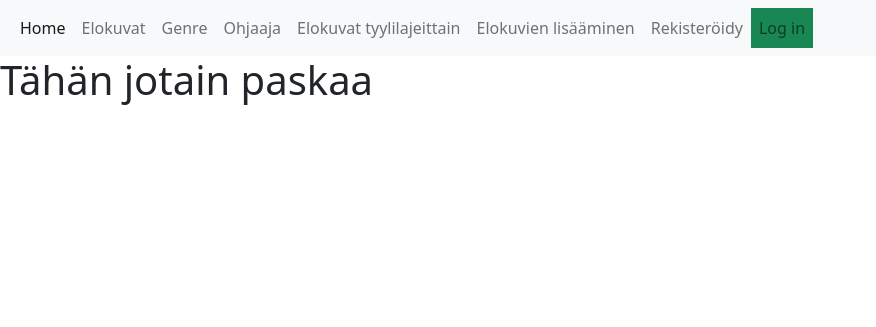
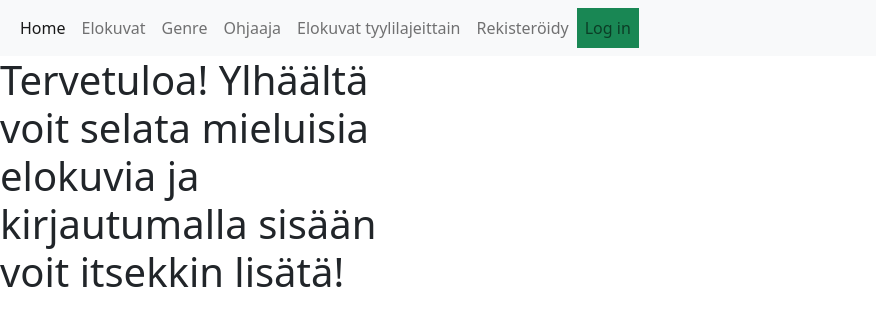
Before and after one commit to tonimatias/elokuvat, a PHP site: page /elokuvat/ in a window 1280 px wide. Shown: the top 327 px of the page, without its empty margins (0-876 px from the left). Run offline with PHP 8.4, Linux system fonts and the light colour scheme.

Commit message:
kirjautumalla etunimi ja sukunimi etusivulle

```diff
--- a/public/index.php
+++ b/public/index.php
@@ -1,4 +1,14 @@
 <?php
     include('../src/templates/head.php');
-    echo '<h1>Tähän jotain paskaa</h1>';
+    ?>
+    <div>
+     <?php
+    if(isset($_SESSION["username"])){
+        echo "<h1>Tervetuloa ".$_SESSION["fname"]." ".$_SESSION["lname"]."! Miten menee? :)</h1>";
+    }else{
+        echo "<h1>Tervetuloa! Ylhäältä voit selata mieluisia elokuvia ja kirjautumalla sisään voit itsekkin lisätä!</h1>";
+    }
+     ?> <br>
+    </div>
+    <?php
     include('../src/templates/foot.php');
--- a/src/templates/head.php
+++ b/src/templates/head.php
@@ -34,15 +34,16 @@
             <li class="nav-item">
             <a class="nav-link" href="http://localhost/elokuvat/public/genre_and_movie.php">Elokuvat tyylilajeittain</a>
             </li>
-            <li class="nav-item">
+          <!--   <li class="nav-item">
             <a class="nav-link" href="http://localhost/elokuvat/public/add_movie.php">Elokuvien lisääminen</a>
-            </li>
+            </li> -->
             <li class="nav-item">
             <a class="nav-link" href="person.php">Rekisteröidy</a>
             </li>
             <?php
                 if(isset($_SESSION["username"])){
                     echo '<a class="nav-link bg-danger" href="logout.php">Log out</a>';
+                    echo '<a class="nav-link" href="http://localhost/elokuvat/public/add_movie.php">Elokuvien lisääminen</a>';
                 }else{
                     echo '<a class="nav-link bg-success" href="login.php">Log in</a>';
                 }
```
